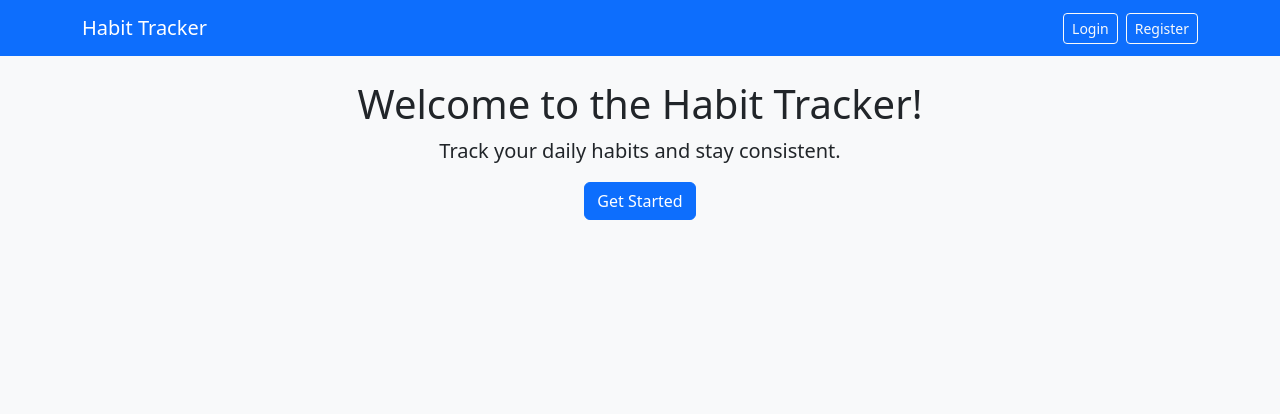
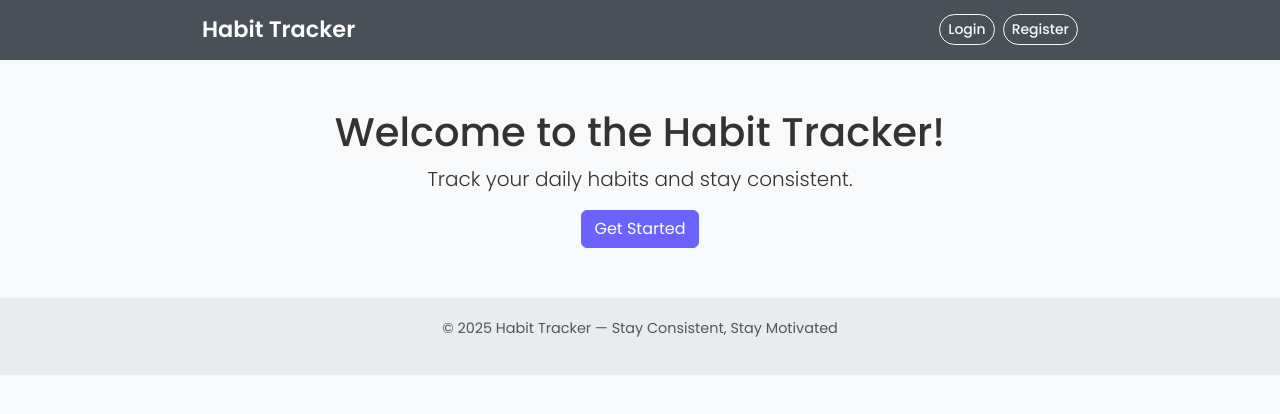
Before and after one commit to zeldafreak489/miniproject4IrisPerry, a Django app: page / in a window 1280 px wide. Shown: the top 414 px of the page. Run offline with Django 5.2, Linux system fonts and the light colour scheme.

Commit message:
Created style.css and updated styles of base.html

```diff
--- /dev/null
+++ b/habittracker/habits/static/habits/style.css
@@ -0,0 +1,48 @@
+body {
+  font-family: 'Poppins', sans-serif;
+  background-color: #f8f9fa;
+  color: #333;
+}
+
+.navbar {
+  background-color: #495057; /* sleek dark gray */
+}
+
+.navbar-brand {
+  font-weight: 600;
+  font-size: 1.4rem;
+}
+
+.navbar .btn {
+  border-radius: 20px;
+  font-weight: 500;
+}
+
+footer {
+  margin-top: 50px;
+  padding: 20px 0;
+  background-color: #e9ecef;
+  color: #555;
+  text-align: center;
+  font-size: 0.9rem;
+}
+
+.container {
+  max-width: 900px;
+}
+
+.card {
+  border: none;
+  border-radius: 12px;
+  box-shadow: 0 2px 10px rgba(0, 0, 0, 0.05);
+}
+
+.btn-primary {
+  background-color: #6c63ff;
+  border-color: #6c63ff;
+}
+
+.btn-primary:hover {
+  background-color: #5a54e2;
+  border-color: #5a54e2;
+}
--- a/habittracker/habits/templates/base.html
+++ b/habittracker/habits/templates/base.html
@@ -1,18 +1,28 @@
+{% load static %}
 <!DOCTYPE html>
 <html lang="en">
 <head>
   <meta charset="UTF-8">
   <meta name="viewport" content="width=device-width, initial-scale=1.0">
   <title>{% block title %}Habit Tracker{% endblock %}</title>
+
+  <!-- Bootstrap CSS -->
   <link href="https://cdn.jsdelivr.net/npm/bootstrap@5.3.0/dist/css/bootstrap.min.css" rel="stylesheet">
+
+  <!-- Google Font -->
+  <link href="https://fonts.googleapis.com/css2?family=Poppins:wght@300;400;500;600&display=swap" rel="stylesheet">
+
+  <!-- Custom CSS -->
+  <link rel="stylesheet" href="{% static 'habits/style.css' %}">
 </head>
-<body class="bg-light">
-<nav class="navbar navbar-expand-lg navbar-dark bg-primary">
+
+<body>
+  <nav class="navbar navbar-expand-lg navbar-dark">
     <div class="container">
       <a class="navbar-brand" href="/">Habit Tracker</a>
       <div class="d-flex">
         {% if user.is_authenticated %}
-        <span class="text-white me-2">Hello, {{ user.username }}</span>
+          <span class="text-white me-3">Hello, {{ user.username }}</span>
           <a href="{% url 'logout' %}" class="btn btn-outline-light btn-sm">Logout</a>
         {% else %}
           <a href="{% url 'login' %}" class="btn btn-outline-light btn-sm me-2">Login</a>
@@ -22,9 +32,13 @@
     </div>
   </nav>
 
-<div class="container mt-4">
+  <div class="container mt-5">
     {% block content %}{% endblock %}
   </div>
+
+  <footer>
+    <p>© 2025 Habit Tracker — Stay Consistent, Stay Motivated</p>
+  </footer>
 
   <script src="https://cdn.jsdelivr.net/npm/bootstrap@5.3.0/dist/js/bootstrap.bundle.min.js"></script>
 </body>
```
Lines whose indentation alone changed are shown as unchanged.
